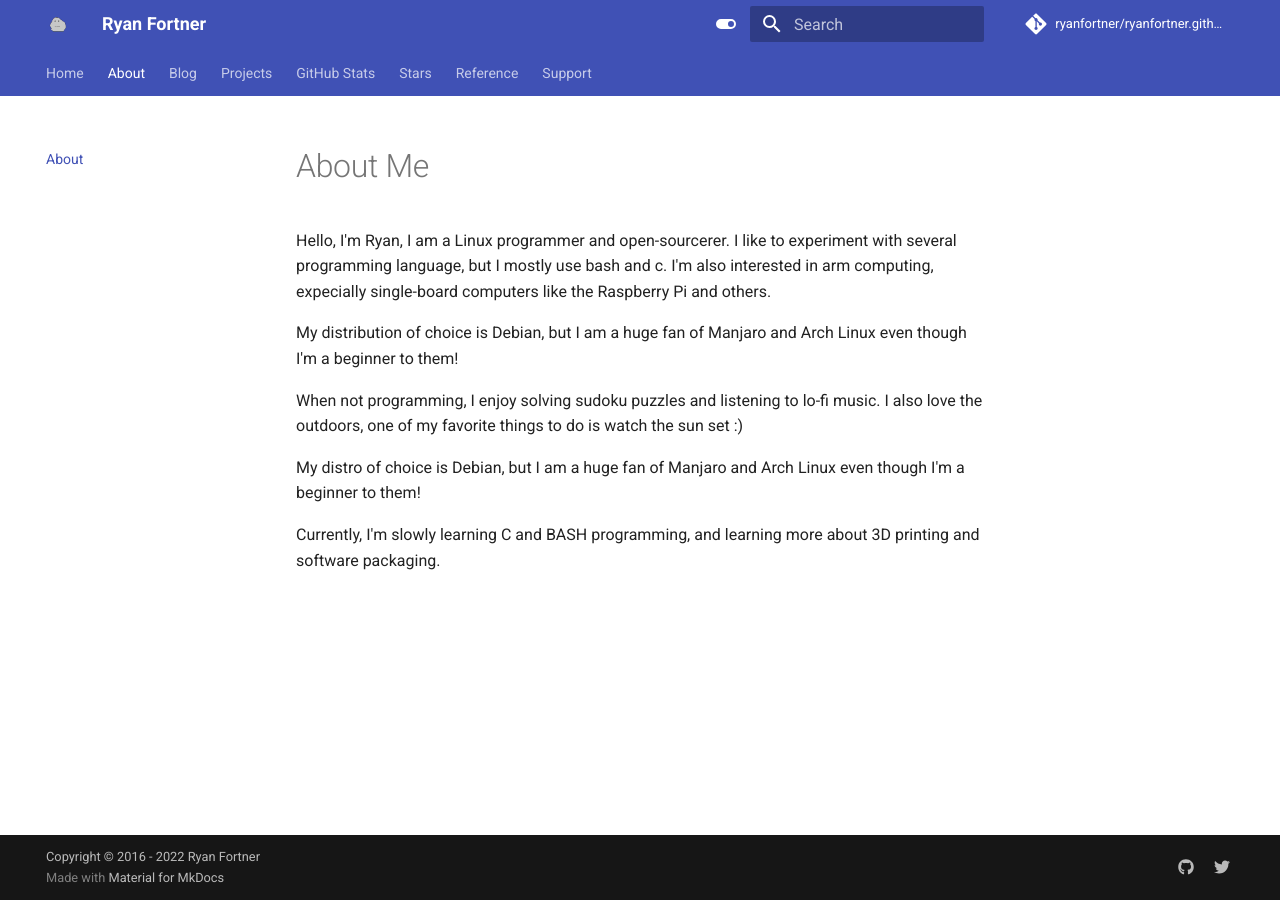
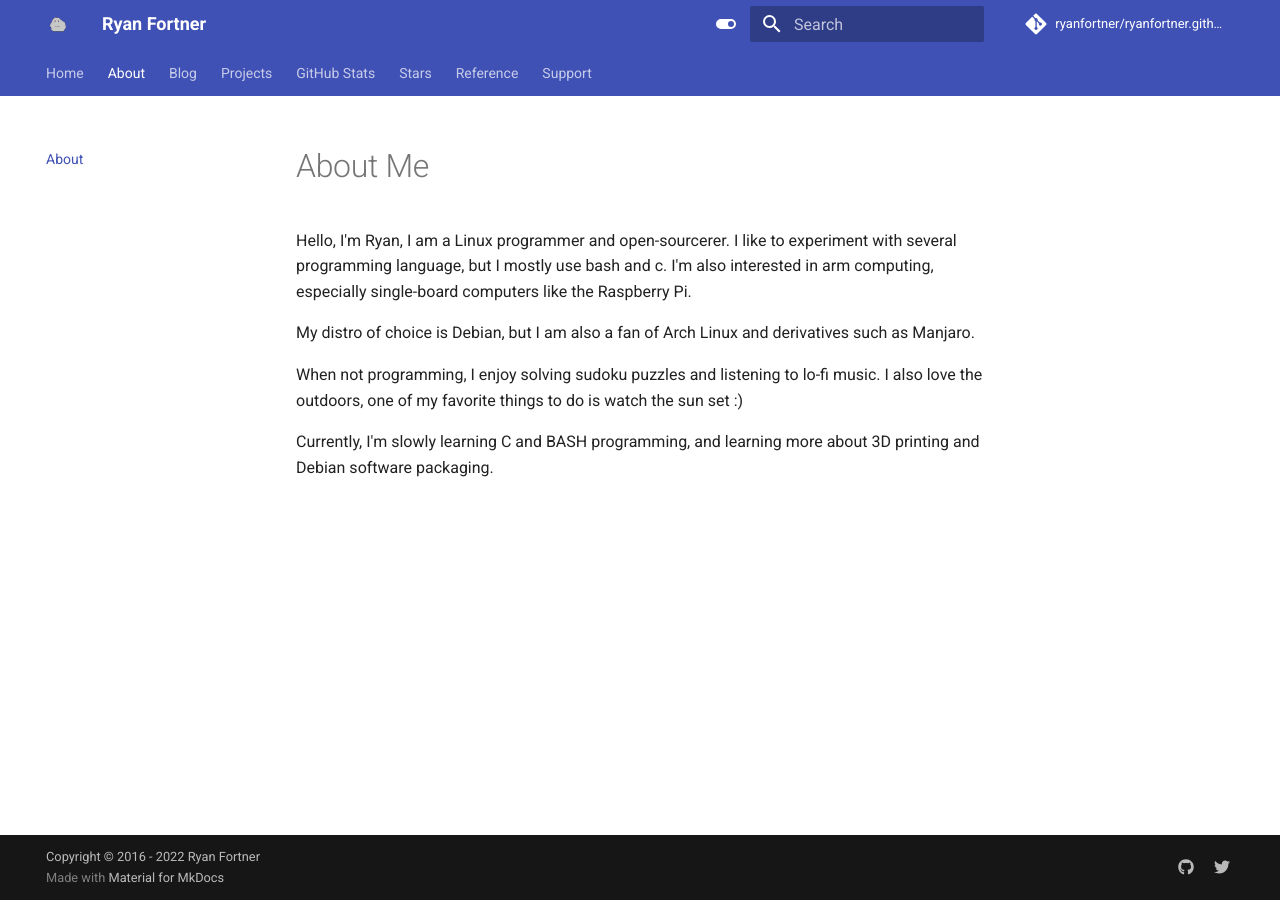
Before and after one commit to ryanfortner/ryanfortner.github.io, an MkDocs documentation site: the page built from docs/about-me.md, in a window 1280 px wide. Built offline with MkDocs 1.6.1 and Material for MkDocs 9.7.7, drawn with Linux system fonts in a browser that asks for light colours; comment, search, counter and statistics services are not loaded.

Commit message:
improvements to about-me

```diff
--- a/docs/about-me.md
+++ b/docs/about-me.md
@@ -4,12 +4,10 @@ template: overrides/main.html
 
 # About Me
 
-Hello, I'm Ryan, I am a Linux programmer and open-sourcerer. I like to experiment with several programming language, but I mostly use bash and c. I'm also interested in arm computing, expecially single-board computers like the Raspberry Pi and others.
+Hello, I'm Ryan, I am a Linux programmer and open-sourcerer. I like to experiment with several programming language, but I mostly use bash and c. I'm also interested in arm computing, especially single-board computers like the Raspberry Pi.
 
-My distribution of choice is Debian, but I am a huge fan of Manjaro and Arch Linux even though I'm a beginner to them!
+My distro of choice is Debian, but I am also a fan of Arch Linux and derivatives such as Manjaro.
 
 When not programming, I enjoy solving sudoku puzzles and listening to lo-fi music. I also love the outdoors, one of my favorite things to do is watch the sun set :)
 
-My distro of choice is Debian, but I am a huge fan of Manjaro and Arch Linux even though I'm a beginner to them!
-
-Currently, I'm slowly learning C and BASH programming, and learning more about 3D printing and software packaging.
+Currently, I'm slowly learning C and BASH programming, and learning more about 3D printing and Debian software packaging.
```
